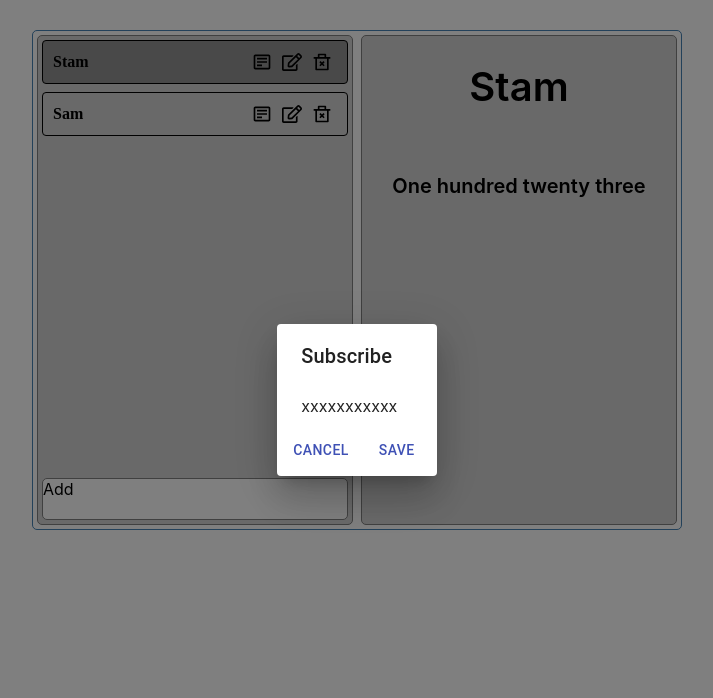
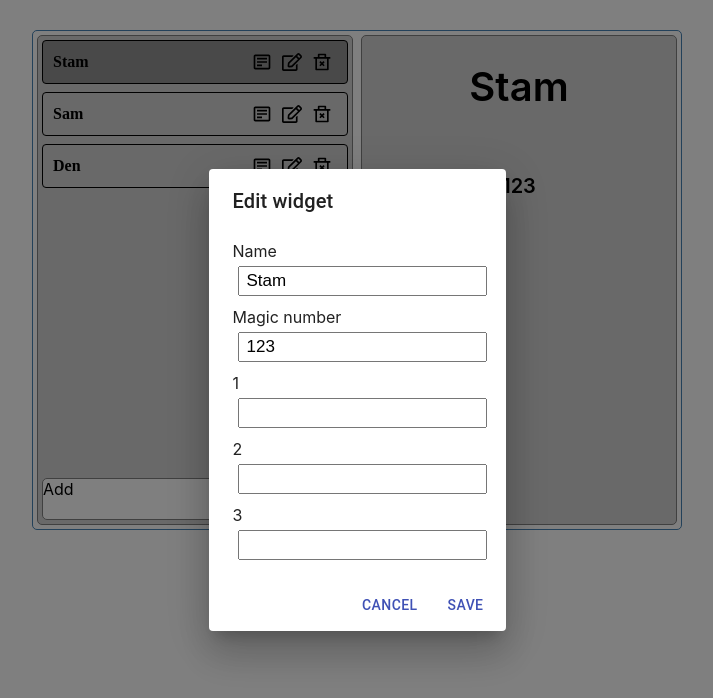
Before and after one commit to romafrontend/MAGIC-NUMBER, a React (Create React App) app: page / in a window 1280 px wide. Both pictures are taken after a click on the element 575 px from the left and 62 px from the top of the page. Shown: the top 698 px of the page, without its empty margins (283-996 px from the left). Built offline with nearby package versions, Linux system fonts and the light colour scheme; data requests are answered from the project's data file.

Commit message:
edit widget finish

```diff
--- a/db.json
+++ b/db.json
@@ -3,7 +3,8 @@
     {
       "id": 1,
       "name": "Stam",
-      "magicNumber": "One hundred twenty three",
+      "magicNumber": 123,
+      "magicNumberStr": "One hundred twenty three",
       "keyValuePairs": [
         {
           "key": 1,
@@ -22,7 +23,8 @@
     {
       "id": 2,
       "name": "Sam",
-      "magicNumber": "Two hundred twenty two",
+      "magicNumber": 222,
+      "magicNumberStr": "Two hundred twenty two",
       "keyValuePairs": [
         {
           "key": 2,
@@ -37,6 +39,22 @@
           "value": "two"
         }
       ]
+    },
+    {
+      "id": 3,
+      "name": "Den",
+      "magicNumber": 55,
+      "magicNumberStr": "Fifty",
+      "keyValuePairs": [
+        {
+          "key": 2,
+          "value": "Fifty"
+        },
+        {
+          "key": 2,
+          "value": "five"
+        }
+      ]
     }
   ]
 }
--- a/src/App.tsx
+++ b/src/App.tsx
@@ -13,7 +13,7 @@ import {fetchWidgets, deleteWidgetById} from './shared/services/api-service';
 const App = () => {
   const [widgets, setWidgets] = useState<WidgetType[]>([]);
   const [selectedWidget, setSelectedWidget] = useState<WidgetType>();
-  const [widgetToEdit, setWidgetToEdit] = useState<WidgetType>();
+  const [widgetToEdit, setWidgetToEdit] = useState<WidgetType | undefined>();
   const [switchEditPopup, setSwitchEditPopup] = useState<boolean>(false);
 
   useEffect(() => {
@@ -47,6 +47,10 @@ const App = () => {
     setSwitchEditPopup(false);
   }
 
+  const submitEditPopup = (_widget: WidgetType) => {
+    console.log(_widget);
+  }
+
   return (
     <div className="main_container">
       <WidgetsContainer
@@ -59,8 +63,8 @@ const App = () => {
         <DetailsContainer selectedWidget={selectedWidget} />
       ) : ('Widget not selected')}
 
-      {widgetToEdit ? (
-        <EditPopup widget={widgetToEdit} open={switchEditPopup} onClose={closeEditPopup} onSave={closeEditPopup} />
+      {switchEditPopup ? (
+        <EditPopup widget={widgetToEdit} open={switchEditPopup} onClose={closeEditPopup} onSave={submitEditPopup} />
       ) : ('')}
     </div>
   );
--- /dev/null
+++ b/src/components/edit-popup/EditPopup.css
@@ -0,0 +1,19 @@
+.add-form {
+    margin-bottom: 40px;
+  }
+
+  .form-control {
+    margin: 0px 0px 6px 0;
+  }
+
+  .form-control label {
+    display: block;
+  }
+
+  .form-control input {
+    width: 100%;
+    height: 30px;
+    margin: 5px;
+    padding: 3px 7px;
+    font-size: 17px;
+  }
--- a/src/components/edit-popup/EditPopup.tsx
+++ b/src/components/edit-popup/EditPopup.tsx
@@ -1,10 +1,12 @@
-import {useState} from 'react';
+import {useState, useEffect} from 'react';
 // material-ui
 import {Dialog, DialogTitle, DialogContent, DialogActions, Button} from '@material-ui/core';
+// Styles
+import './EditPopup.css';
 // Types
-import {WidgetType} from '../../shared/types/widget';
+import {WidgetType, KeyValuePair} from '../../shared/types/widget';
 type Props = {
-  widget: WidgetType;
+  widget: WidgetType | undefined;
   open: boolean;
   onClose: () => void;
   onSave: (widget: WidgetType) => void;
@@ -12,18 +14,91 @@ type Props = {
 
 const EditPopup: React.FC<Props> = ({widget, open, onClose, onSave}) => {
     const [name, setName] = useState('');
+    const [magicNumber, setMagicNumber] = useState<number | undefined>();
+    const [keyValuePairs, setKeyValuePairs] = useState<KeyValuePair[]>([]);
+
+    useEffect(() => {
+        const initPopup = () => {
+            if(widget && widget.id) {
+                setName(widget.name);
+                setMagicNumber(widget.magicNumber);
+                setKeyValuePairs(widget.keyValuePairs);
+
+            //     const count = widget.magicNumber.toString().split('.')[0].length || 0;
+            //     buildKeyValuePairs(count)
+            } else {
+
+            }
+
+        }
+
+        initPopup();
+    }, []);
+
+    const buildKeyValuePairs = (magicNumStrArr: any) => {
+      if(magicNumStrArr.length > 0) {
+       const keyValrr = [];
+       for(let i = 0; i < magicNumStrArr.length; i++) {
+         const newPair = {key: magicNumStrArr[i], value: ''}
+         keyValrr.push(newPair);
+       }
+       setKeyValuePairs(keyValrr);
+      } else {
+        setKeyValuePairs([]);
+      }
+    }
+
+
+    const handleMagicNumberInputChange = (num: any) => {
+        const magicNumStrArr = num.toString().split('.')[0];
+        buildKeyValuePairs(magicNumStrArr)
+    }
+
+    const onSubmit = () => {
+        let magicNumberStr = '';
+        keyValuePairs.map(pair => {
+            magicNumberStr += pair.value + ' ';
+        });
+        const widgetId = widget?.id ? Number(widget.id) : 0;
+        const updatedWidget = {id: widgetId, name: name, magicNumber: Number(magicNumber), magicNumberStr: magicNumberStr, keyValuePairs: keyValuePairs};
+        onSave(updatedWidget);
+    }
 
     return (
         <Dialog open={open} onClose={onClose} aria-labelledby="form-dialog-title">
-        <DialogTitle id="form-dialog-title">Subscribe</DialogTitle>
+            <DialogTitle id="form-dialog-title">{widget && widget.id ? 'Edit widget' : 'Create widget'}</DialogTitle>
             <DialogContent>
-         xxxxxxxxxxx
+               <div className='form-control'>
+                    <label>Name</label>
+                    <input type='text' name="name" value={name}
+                      onChange={(e: React.ChangeEvent<HTMLInputElement>) => setName(e.target.value)} />
+                </div>
+                <div className='form-control'>
+                    <label>Magic number</label>
+                    <input type="number" name="magicNumber" value={magicNumber}
+                                            onChange={(e: React.ChangeEvent<HTMLInputElement>) => {
+                                                setMagicNumber(Number(e.target.value));
+                                                handleMagicNumberInputChange(e.target.value)
+                                            }} />
+                </div>
+
+                {keyValuePairs.map((pair, index) => (
+                    <div className='form-control' key={index}>
+                        <label>{pair.key}</label>
+                        <input type="text"
+                            onChange={(e: React.ChangeEvent<HTMLInputElement>) => {
+                                keyValuePairs[index].value = e.target.value;
+                                setKeyValuePairs(keyValuePairs);
+                            }} />
+                    </div>
+                ))}
+
             </DialogContent>
             <DialogActions>
                 <Button onClick={() => onClose()} color="primary">
                     Cancel
                 </Button>
-          <Button onClick={() => onClose()} color="primary">
+                <Button type='submit' onClick={() => onSubmit()} color="primary">
                     Save
                 </Button>
             </DialogActions>
--- a/src/shared/types/widget.tsx
+++ b/src/shared/types/widget.tsx
@@ -1,13 +1,15 @@
 export type WidgetType = {
     id: number;
     name: string;
-    magicNumber: string;
+    magicNumber: number;
+    magicNumberStr: string;
     keyValuePairs: KeyValuePair[];
   }
 
   export type NewWidgetType = {
     name: string;
-    magicNumber: string;
+    magicNumber: number;
+    magicNumberStr: string;
     keyValuePairs: KeyValuePair[];
   }
 
```
Lines whose indentation alone changed are shown as unchanged.
